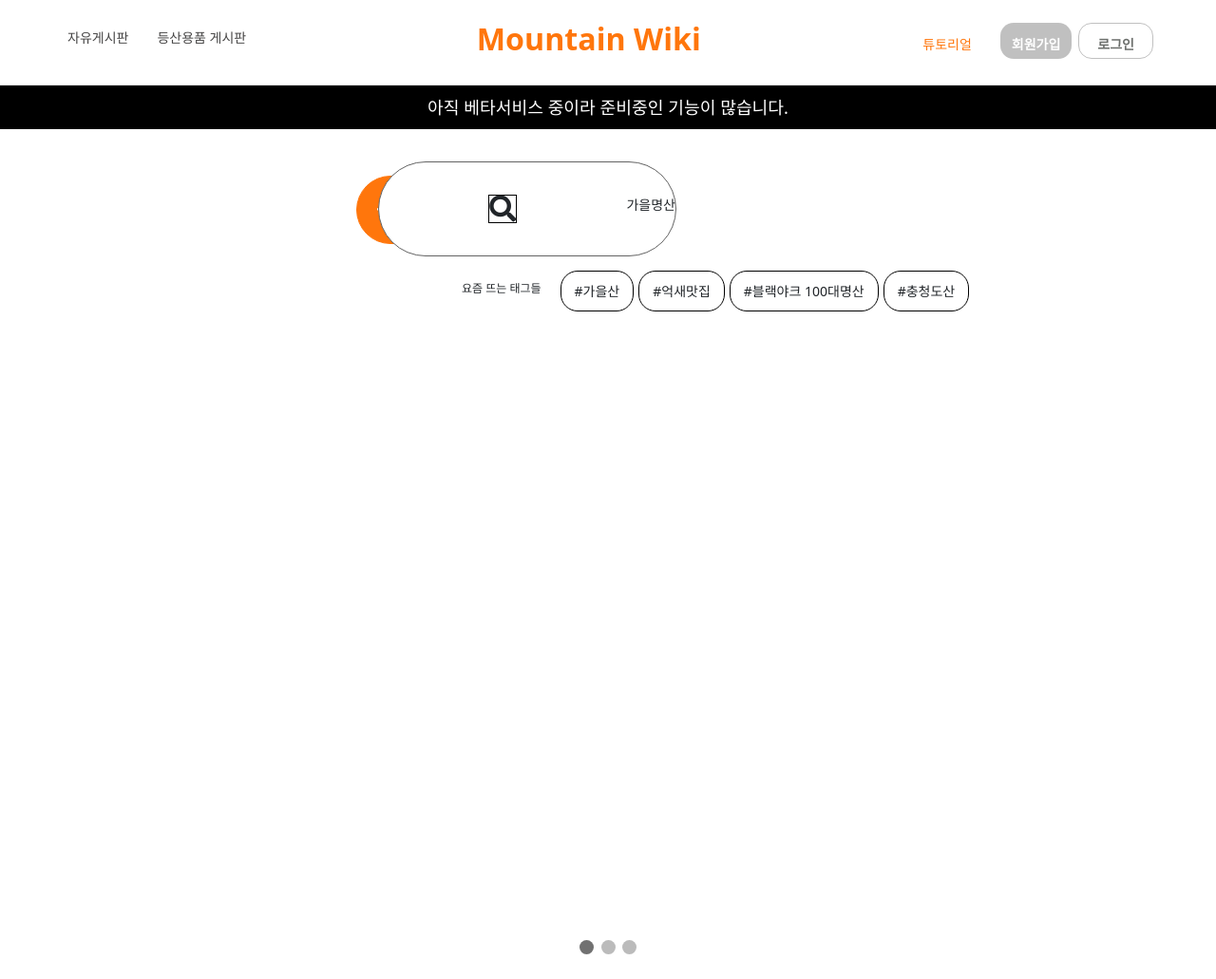
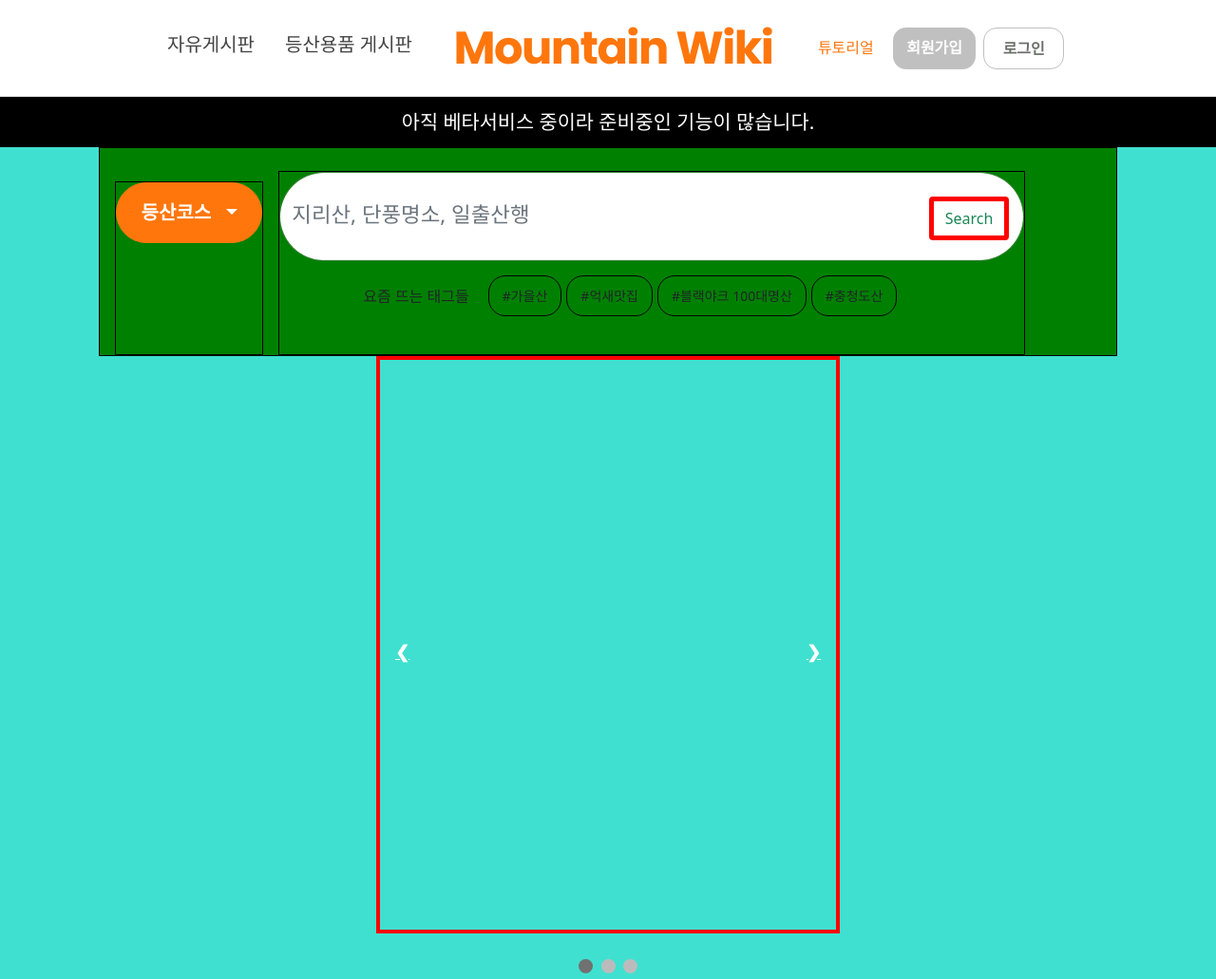
Before and after one commit to seuye/seuye_acv, a Django app: page /landing/ in a window 1280 px wide. Shown: the whole page at 95% size. Before the commit the page ends 1005 px from the top, so only its background shows below. Run offline with Django 3.2, Linux system fonts and the light colour scheme; parts of the project's set-up code (start-up, migrations or seed data) failed here and were passed over; some libraries are stand-ins or nearby versions.

Commit message:
set search

```diff
--- a/landing/static/landing/css/style.css
+++ b/landing/static/landing/css/style.css
@@ -26,50 +26,87 @@
 } */
 
 .main-container {
-    width: 100%;
+    /* width: 100%; */
+    display: flex;
+    flex-direction: column;
     margin: auto;
-    display: flex;
+    max-width: 90rem;
+    background-color: turquoise;
+    /* border: 5px solid red; */
+    /* margin-left: 23.4rem auto; */
+    /* margin-right: 33.5rem auto; */
     /* grid-template-columns: 568px 1214px; */
     /* gap: 10px; */
 }
 
+.row1{
+    display: flex;
+    flex-direction: row;
+    /* max-width: 1200px; */
+    width: 67rem;
+    margin: auto;
+    background-color: green;
+    border: 1px solid black;
+}
+
 .temp-box_left {
     /* background-color: yellow; */
-    width: 30%;
-    height: 100%;
-    /* border: 1px solid black; */
-    text-align: center;
+    /* width: 30%; */
+    /* height: 100%; */
+    /* padding-left: 10.4rem; */
+    margin-top: 2.2rem;
+    margin-left: 1rem;
+    border: 1px solid black;
 }
 .temp-box_right {
     margin-left: 1rem;
+    margin-top: 1.5rem;
     /* background-color: yellow; */
-    width: 70%;
-    height: 100%;
-    /* border: 1px solid black; */
+    /* width: 100%; */
+    /* height: 100%; */
+    margin-right: 1rem;
+    border: 1px solid black;
     text-align: center;
 }
 
 #search-category {
     background-color: rgba(255, 118, 12, 1);
     font-size: 20px;
-    margin-top: 49px;
-    margin-left: 375px;
-    padding:20px 20px 20px 20px;
+    /* margin-top: 49px; */
+    padding:1rem 1.6rem;
     border: 1px solid rgba(255, 118, 12, 1);
     border-radius: 80px;
     color: white;
     font-weight: bold;
 }
 
-.search-box {
-    border: 1px solid rgb(99, 99, 99);
+.d-flex
+{
+    position: relative;
+}
+
+#search-box {
+    border: 1px solid rgba(130, 128, 128, 0.372);
     border-radius: 80px;
-    margin-top: 34px;
-    margin-right: 568px;
     padding-top: 34px;
     padding-bottom: 34px;
     background-color: white;
+    width: 49rem;
+    /* margin-right: 35.5rem; */
     display: flex;
+}
+
+input::placeholder {
+    font-size: 1.4rem;
+    font-weight: lighter;
+}
+
+#search-btn
+{
+    position: absolute;
+    border: 5px solid red;
+    right : 1rem;
+    top : 1.6rem;
 }
 
 .recent-box {
@@ -83,7 +120,7 @@
 .recent-text {
     /* border: 1px solid black; */
     margin-top: 10px;
-    font-size: 12px;
+    font-size: 1rem;
 }
 
 .hashtag-box {
@@ -118,7 +155,7 @@
 max-width: 1000px;
 position: relative;
 margin: auto;
-/* border:4px solid red; */
+border:4px solid red;
 }
 
 /* Hide the images by default */
@@ -127,7 +164,7 @@ display: none;
 }
 
 .banner-image-container {
-/* background-color: red; */
+background-color: red;
 display: flex;
 width: 100%;
 height: 100%;
--- a/landing/templates/landing/index.html
+++ b/landing/templates/landing/index.html
@@ -44,7 +44,7 @@
               </li>
             </ul>
             <form class="d-flex">
-              <input class="form-control me-2" type="search" placeholder="Search" aria-label="Search">
+              <input class="form-control rounded-pill" type="search" placeholder="가을명산" aria-label="Search">
               <button class="btn btn-outline-success" type="submit">Search</button>
             </form>
           </div>
--- a/landing/templates/landing/landing.html
+++ b/landing/templates/landing/landing.html
@@ -5,7 +5,7 @@
     {% block content %}
     {% load static %}
 
-    <meta name="viewport" content="width=device-width, initial-scale=1">
+    <meta name="viewport" content="width=device-width, initial-scale=1.0">
     <link rel="stylesheet" href="{% static 'landing/css/style.css' %}">
     <link
      rel="stylesheet"
@@ -22,48 +22,27 @@
 
     <main>
         <div class="main-container">
-            <!-- <div class="dropdown">
-                <button class="btn btn-secondary dropdown-toggle" type="button" id="dropdownMenuButton1" data-bs-toggle="dropdown" aria-expanded="false">
-                  Dropdown button
-                </button>
-                <ul class="dropdown-menu" aria-labelledby="dropdownMenuButton1">
-                  <li><a class="dropdown-item" href="#">Action</a></li>
-                  <li><a class="dropdown-item" href="#">Another action</a></li>
-                  <li><a class="dropdown-item" href="#">Something else here</a></li>
-                </ul>
-              </div> -->
-
+            <div class="row1">
                 <div class="temp-box_left">
                     <button class="btn btn-secondary dropdown-toggle" type="button" id="search-category" data-bs-toggle="dropdown" aria-expanded="false">등산코스&nbsp;&nbsp;</button>
                     <div class="dropdown-menu" aria-labelledby="dropdownMenuLink">
                         <div class="dropdown-item" type="button" data-bs-toggle="modal" data-bs-target="#exampleModal" href="#">트레킹 코스</div>
-                    <!-- <div class="modal" id="exampleModal" tabindex="-1">
-                        <div class="modal-dialog">
-                          <div class="modal-content">
-                            <div class="modal-header">
-                              <h5 class="modal-title">Modal title</h5>
-                              <button type="button" class="btn-close" data-bs-dismiss="modal" aria-label="Close"></button>
-                            </div>
-                            <div class="modal-body">
-                              <p>Modal body text goes here.</p>
-                            </div>
-                            <div class="modal-footer">
-                              <button type="button" class="btn btn-secondary" data-bs-dismiss="modal">Close</button>
-                              <button type="button" class="btn btn-primary">Save changes</button>
-                            </div>
-                          </div>
-                        </div>
-                    </div> -->
                         <a class="dropdown-item" >도보여행(올레길)</a>
                         <a class="dropdown-item" >달리기 코스</a>
                     </div>
                 </div>
 
                 <div class="temp-box_right">
-                <div class="search-box">
-                    <i class="fa fa-search fa-2x"  aria-hidden="true" onclick="location.href='/search_results/'" ></i>
-                    <div class="search-ex">가을명산</div>
+                    <div class="d-flex">
+                        <form action="" method="get">
+                            {% csrf_token %}
+                            <input id="search-box" class="form-control rounded-pill"  name="query" type="search" placeholder="지리산, 단풍명소, 일출산행" aria-label="Search">
+                            <button id="search-btn" class="btn btn-outline-success" type="submit">Search</button>
+                        </form>
                     </div>
+                        <!-- <i class="fa fa-search fa-2x"  aria-hidden="true" onclick="location.href='/search_results/'" ></i> -->
+                        <!-- <div class="search-ex">가을명산</div> -->
+
 
                     <div class="recent-box">
                         <div class="recent-text">요즘 뜨는 태그들</div>
@@ -74,12 +53,8 @@
                             <div class="hashtag">#충청도산</div>
                         </div>
                     </div>
-
                 </div>
             </div>
-
-
-    </main>
 
 
             <div class="slideshow-container">
@@ -114,6 +89,9 @@
                     <span class="dot" onclick="currentSlide(2)"></span>
                     <span class="dot" onclick="currentSlide(3)"></span>
                 </div>
+            </div>
+        </div>
+    </main>
 
     <script src="{% static 'landing/js/scripts.js' %}"></script>
 </body>
--- a/mnt_detail/urls.py
+++ b/mnt_detail/urls.py
@@ -5,5 +5,4 @@ from mnt_detail import views
 urlpatterns = [
     path("mnt_detail/", views.mnt_detail),
     path("gpx-code/", views.admin_gpx_code),
-    path("api-call/", views.admin_base_code)
     ]
--- a/search_results/templates/search_results/search_results.html
+++ b/search_results/templates/search_results/search_results.html
@@ -14,7 +14,7 @@
    <script src="https://cdn.jsdelivr.net/npm/@popperjs/core@2.10.2/dist/umd/popper.min.js" integrity="sha384-7+zCNj/IqJ95wo16oMtfsKbZ9ccEh31eOz1HGyDuCQ6wgnyJNSYdrPa03rtR1zdB" crossorigin="anonymous"></script>
    <script src="https://cdn.jsdelivr.net/npm/bootstrap@5.1.3/dist/js/bootstrap.min.js" integrity="sha384-QJHtvGhmr9XOIpI6YVutG+2QOK9T+ZnN4kzFN1RtK3zEFEIsxhlmWl5/YESvpZ13" crossorigin="anonymous"></script>
     <meta name="viewport" content="width=device-width, initial-scale=1">
-    <title>Title</title>
+    <title>Search rusults</title>
 </head>
 <body>
 
--- a/static/css/base.css
+++ b/static/css/base.css
@@ -1,11 +1,17 @@
+
 body{
     margin: 0;
     }
 
+.checkbtn{
+    font-size:2rem;
+    cursor:pointer;
+    display: none;
+}
     nav{
         /* border: 1px solid black; */
         display: flex;
-        /* flex-direction: row; */
+        flex-direction: row;
         justify-content: space-between;
         font-weight: lighter;
         height: 6.4rem;
@@ -13,7 +19,7 @@ body{
         position: sticky;
         top: 0;
         border-bottom: 1px solid rgb(232, 232, 232);
-        /* width: 100%; */
+
     }
 
 
@@ -37,15 +43,17 @@ body{
         /* display: flex; */
         /* float: left; */
         font-size: 3rem;
-        font-weight: bold;
-        line-height: 5.8rem;
+        font-weight: 700;
+        letter-spacing: -0.1rem;
+        font-family: 'Poppins', sans-serif;
+        line-height: 6.4rem;
     }
 
     .lefttext{
         /* border: 1px solid black; */
         font-size: 1.25rem;
         font-weight: bolder;
-        margin: 15px;
+        margin: 1rem;
         color:rgb(70,69,69);
         /* border-radius: 14px; */
         }
@@ -63,16 +71,15 @@ body{
     .right_text{
         /* border: 1px solid black; */
         color:rgba(255, 118, 12, 1);
-        font-size: 17px;
-        margin: 22px 20px 20px 20px;
+        font-size: 1rem;
+        margin: 1.4rem 1.25rem 1.25rem 1.25rem;
         font-weight: bolder;
     }
 
     .right_button{
         display: flex;
-        font-size: 17px;
-        margin-top: 10px;
-        margin-bottom: 10px;
+        margin-top: 0.8rem;
+        margin-bottom: 0.8rem;
         font-weight: bold;
         /* margin: 15px; */
     }
@@ -81,16 +88,25 @@ body{
         /* border: 1px solid rgba(66, 70, 66, 0.78); */
         border-radius: 14px;
         margin-right: 0.5rem;
-        /* margin-top: 10px;
-        margin-bottom: 10px; */
-        padding:11.5px 12px;
+        font-size: 1rem;
+        padding-right: 0.9rem;
+        padding-top: 0.6rem;
+        padding-bottom: 2rem;
+        padding-left: 0.9rem;
         color: white;
         background: #5a5b5a61;
 
 
     }
+    nav a:hover{
+        color: initial;
+    }
 
-    a#button_log-in:hover {
+    .middle:hover{
+        color:rgba(255, 118, 12, 1);
+    }
+
+    #button_log-in:hover {
     background: #5a5b5a61;
     transition:.2s;
     /* border: 1px solid black; */
@@ -101,17 +117,16 @@ body{
 
     #button_log-in{
         border: 0.5px solid #5a5b5a61;
+        font-size: 1rem;
         border-radius: 14px;
-        /* margin-top: 10px;
-        margin-bottom: 10px; */
-        padding-right: 19px;
-        padding-top: 11px;
-        padding-bottom: 11px;
-        padding-left: 19px;
+        padding-right: 1.2rem;
+        padding-top: 0.6rem;
+        padding-bottom: 2rem;
+        padding-left: 1.2rem;
         color: rgba(66, 70, 66, 0.78);
     }
 
-    @media (max-width: 1300px){
+    @media (max-width: 1250px){
 
         html{
             font-size: 14px;
@@ -119,29 +134,47 @@ body{
 
         .middle{
             font-size:2.3rem;
-            margin-left: 1rem;
+            margin-left: 1.4rem;
+            margin-right: 1.4rem;
+
         }
         .lefttext{
             font-size:1rem;
+            margin-right:0.3rem;
         }
         .left{
-            margin-left:4rem;
+            margin-left:2em;
         }
         .right{
-            margin-right: 4rem;
+            margin-right: 2rem;
+            font-size: 0.6rem;
         }
         .right_text{
-            font-size:14px;
+             margin: 1.4rem 0.8rem 0.8rem 0.8rem;
         }
+    }
 
-        .right_button{
-            font-size:14px;
-            padding-right: 10px;
-            padding-top: 0px;
-            padding-bottom: 3px;
-            padding-left: 10px;
+    @media (max-width: 800px){
+        nav a{
+            display: none;
         }
 
 
+        .middle{
+            display: block;
+            font-size:2.3rem;
+            margin-left: 2rem;
+        }
+
+        nav{
+            margin:0;
+            justify-content: space-between;
+            display: flex;
+        }
+
+        .checkbtn{
+            display: block;
+            float: right;
+        }
 
     }
--- a/templates/base.html
+++ b/templates/base.html
@@ -6,20 +6,26 @@
     <meta charset="utf-8">
     <meta name="viewport" content="width=device-width, initial-scale=1, shrink-to-fit=no">
     <link rel="stylesheet" type="text/css" href="{% static 'css/base.css' %}">
+    <link rel="preconnect" href="https://fonts.googleapis.com">
+    <link rel="preconnect" href="https://fonts.gstatic.com" crossorigin>
+    <link href="https://fonts.googleapis.com/css2?family=Poppins:wght@400;700;800;900&display=swap" rel="stylesheet">
 </head>
 <body>
     <nav>
         <div class="left">
-            <a class="lefttext" href="#">자유게시판</a>
+            <a class="lefttext" href="/free_board/home/">자유게시판</a>
             <a class="lefttext" href="#">등산용품 게시판</a>
         </div>
-        <div class="middle">Mountain Wiki</div>
+        <a class="middle" href="/landing/">Mountain Wiki</a>
         <div class="right">
             <a class="right_text">튜토리얼</a>
             <!-- <div class="right_text" id="login">로그인</div> -->
             <div class="right_button">
                 <a id="button_sign-in" href="#">회원가입</a>
                 <a id="button_log-in" href="#">로그인</a>
+                <label for="check" class="checkbtn">
+                    <i class="fas fa-bars"></i>
+                 </label>
             </div>
         </div>
     </nav>
```
Also changed, not shown: free_board/templates/free_board/home.html (+29 -25 lines), mnt_detail/static/mnt_detail/css/style.css (+2 -86 lines), mnt_detail/static/mnt_detail/js/map_naka.js (+46 -13 lines), mnt_detail/templates/mnt_detail/mnt_detail.html (+11 -25 lines), mnt_detail/views.py (+7 -7 lines), search_results/views.py (+17 -2 lines), templates/navbar.html (added, +15 -0 lines), free_board/templates/free_board/home.css (line endings or trailing spaces). Lines whose indentation alone changed are shown as unchanged.
